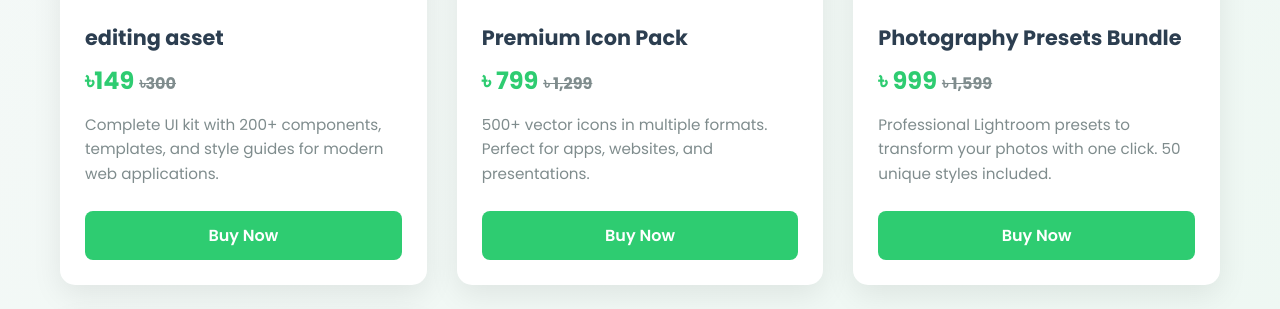
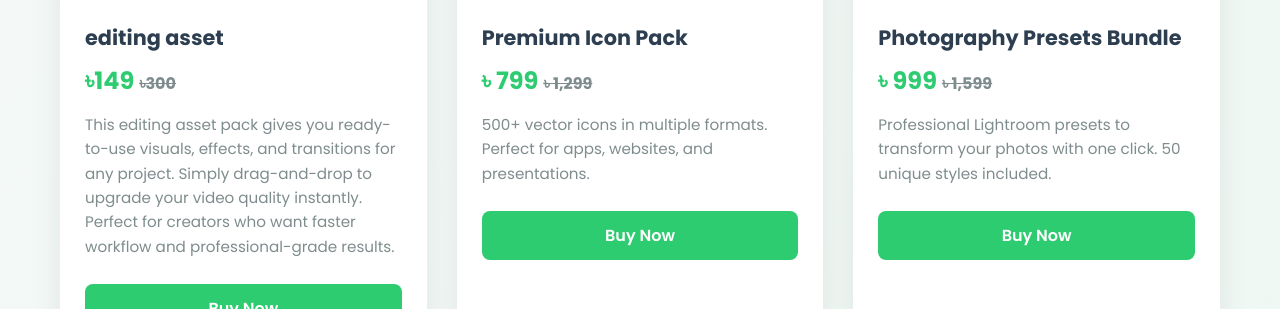
Before and after one commit to motioncraft09/stepd, a plain HTML site: page index.html in a window 1280 px wide. Shown: the part 1359-1668 px from the top of the page. Drawn offline with Linux system fonts and the light colour scheme.

Commit message:
Update index.html

```diff
--- a/index.html
+++ b/index.html
@@ -860,7 +860,9 @@
                     <div class="product-info">
                         <h3 class="product-title">editing asset</h3>
                         <div class="product-price">৳149 <span>৳300</span></div>
-                        <p class="product-description">Complete UI kit with 200+ components, templates, and style guides for modern web applications.</p>
+                        <p class="product-description">This editing asset pack gives you ready-to-use visuals, effects, and transitions for any project.
+Simply drag-and-drop to upgrade your video quality instantly.
+Perfect for creators who want faster workflow and professional-grade results.</p>
                         <button class="buy-button" data-product="editing asset" data-price="149">Buy Now</button>
                     </div>
                 </div>
```
